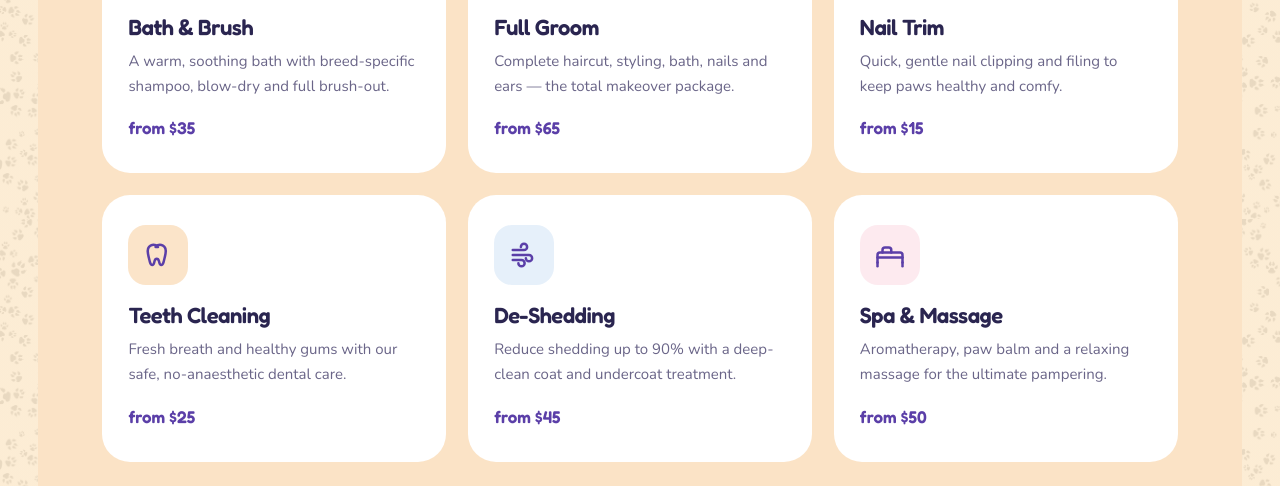
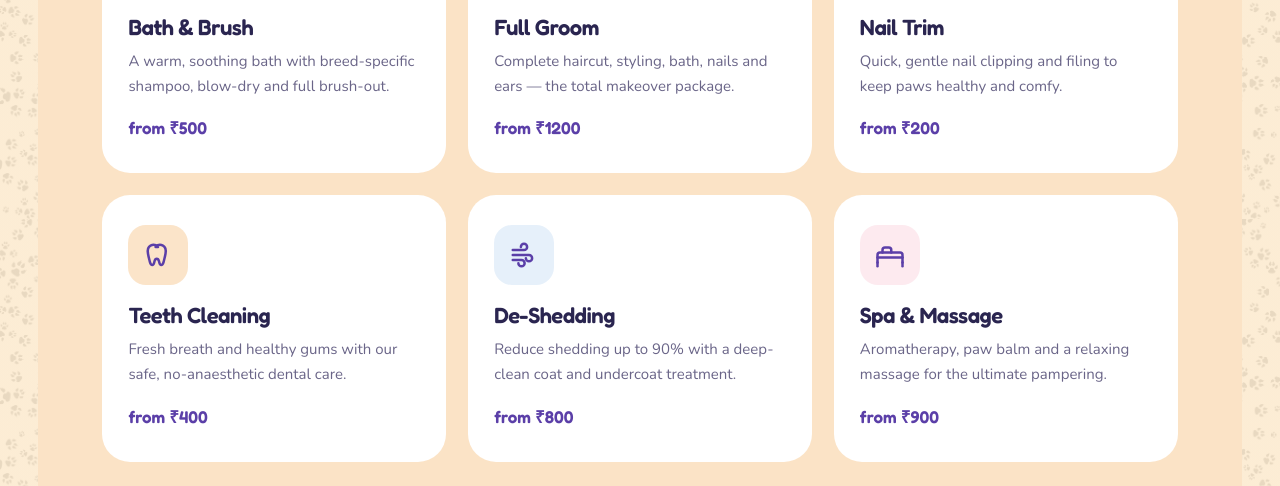
Before and after one commit to Andrew-2120042/Canine-s-Magic-Pet-Grooming-Spa, a plain HTML site: page index.html in a window 1280 px wide. Shown: the part 1881-2367 px from the top of the page. Drawn offline with nearby package versions, Linux system fonts and the light colour scheme.

Commit message:
Change service prices from USD to INR
Co-Authored-By: Claude Opus 4.8 <noreply@anthropic.com>

```diff
--- a/index.html
+++ b/index.html
@@ -293,12 +293,12 @@ footer{background:var(--navy);color:rgba(255,255,255,.72);padding:66px 5% 30px;m
     <h2 class="sec-title">Spa services your pet will love</h2>
     <p class="sec-sub">Tailored treatments for every breed, coat and personality — book a single service or a full pampering package.</p>
     <div class="svc-grid" style="text-align:left">
-      <div class="svc-card"><div class="svc-ic c-pink"><svg viewBox="0 0 24 24" fill="none" stroke="currentColor" stroke-width="2" stroke-linecap="round" stroke-linejoin="round"><path d="M4 12h16v3a4 4 0 0 1-4 4H8a4 4 0 0 1-4-4v-3z"/><path d="M6 12V6a2 2 0 0 1 4 0"/><path d="M6 19l-1 2M18 19l1 2"/></svg></div><h3>Bath &amp; Brush</h3><p>A warm, soothing bath with breed-specific shampoo, blow-dry and full brush-out.</p><div class="svc-price">from $35</div></div>
-      <div class="svc-card"><div class="svc-ic c-lav"><svg viewBox="0 0 24 24" fill="none" stroke="currentColor" stroke-width="2" stroke-linecap="round" stroke-linejoin="round"><circle cx="6" cy="6" r="3"/><circle cx="6" cy="18" r="3"/><line x1="20" y1="4" x2="8.12" y2="15.88"/><line x1="14.47" y1="14.48" x2="20" y2="20"/><line x1="8.12" y1="8.12" x2="12" y2="12"/></svg></div><h3>Full Groom</h3><p>Complete haircut, styling, bath, nails and ears — the total makeover package.</p><div class="svc-price">from $65</div></div>
-      <div class="svc-card"><div class="svc-ic c-blue"><svg viewBox="0 0 24 24" fill="currentColor" stroke="none"><circle cx="5.5" cy="12" r="1.9"/><circle cx="9.5" cy="6.5" r="1.9"/><circle cx="14.5" cy="6.5" r="1.9"/><circle cx="18.5" cy="12" r="1.9"/><path d="M12 12.5c-2.6 0-4.6 2-4.6 4.1 0 1.6 1.2 2.6 2.8 2.6.9 0 1.3-.4 1.8-.4s.9.4 1.8.4c1.6 0 2.8-1 2.8-2.6 0-2.1-2-4.1-4.6-4.1z"/></svg></div><h3>Nail Trim</h3><p>Quick, gentle nail clipping and filing to keep paws healthy and comfy.</p><div class="svc-price">from $15</div></div>
-      <div class="svc-card"><div class="svc-ic c-yellow"><svg viewBox="0 0 24 24" fill="none" stroke="currentColor" stroke-width="2" stroke-linecap="round" stroke-linejoin="round"><path d="M12 5.5c-1.5-1.5-4-2-6-1C4 5.5 3.5 8 4 11c.4 2.4 1 4.5 1.5 6.5.4 1.6 1 2.5 2 2.5 1.2 0 1.3-1.5 1.7-3 .3-1.2.6-2 1.8-2s1.5.8 1.8 2c.4 1.5.5 3 1.7 3 1 0 1.6-.9 2-2.5.5-2 1.1-4.1 1.5-6.5.5-3 0-5.5-2-6.5-2-1-4.5-.5-6 1z"/></svg></div><h3>Teeth Cleaning</h3><p>Fresh breath and healthy gums with our safe, no-anaesthetic dental care.</p><div class="svc-price">from $25</div></div>
-      <div class="svc-card"><div class="svc-ic c-blue"><svg viewBox="0 0 24 24" fill="none" stroke="currentColor" stroke-width="2" stroke-linecap="round" stroke-linejoin="round"><path d="M3 8h9a2.5 2.5 0 1 0-2.5-2.5"/><path d="M3 12h13a2.5 2.5 0 1 1-2.5 2.5"/><path d="M3 16h7a2.5 2.5 0 1 1-2.5 2.5"/></svg></div><h3>De-Shedding</h3><p>Reduce shedding up to 90% with a deep-clean coat and undercoat treatment.</p><div class="svc-price">from $45</div></div>
-      <div class="svc-card"><div class="svc-ic c-pink"><svg viewBox="0 0 24 24" fill="none" stroke="currentColor" stroke-width="2" stroke-linecap="round" stroke-linejoin="round"><path d="M2 18v-6a2 2 0 0 1 2-2h16a2 2 0 0 1 2 2v6"/><line x1="2" y1="14" x2="22" y2="14"/><path d="M6 10V8a2 2 0 0 1 2-2h3a2 2 0 0 1 2 2v2"/><line x1="2" y1="18" x2="2" y2="21"/><line x1="22" y1="18" x2="22" y2="21"/></svg></div><h3>Spa &amp; Massage</h3><p>Aromatherapy, paw balm and a relaxing massage for the ultimate pampering.</p><div class="svc-price">from $50</div></div>
+      <div class="svc-card"><div class="svc-ic c-pink"><svg viewBox="0 0 24 24" fill="none" stroke="currentColor" stroke-width="2" stroke-linecap="round" stroke-linejoin="round"><path d="M4 12h16v3a4 4 0 0 1-4 4H8a4 4 0 0 1-4-4v-3z"/><path d="M6 12V6a2 2 0 0 1 4 0"/><path d="M6 19l-1 2M18 19l1 2"/></svg></div><h3>Bath &amp; Brush</h3><p>A warm, soothing bath with breed-specific shampoo, blow-dry and full brush-out.</p><div class="svc-price">from ₹500</div></div>
+      <div class="svc-card"><div class="svc-ic c-lav"><svg viewBox="0 0 24 24" fill="none" stroke="currentColor" stroke-width="2" stroke-linecap="round" stroke-linejoin="round"><circle cx="6" cy="6" r="3"/><circle cx="6" cy="18" r="3"/><line x1="20" y1="4" x2="8.12" y2="15.88"/><line x1="14.47" y1="14.48" x2="20" y2="20"/><line x1="8.12" y1="8.12" x2="12" y2="12"/></svg></div><h3>Full Groom</h3><p>Complete haircut, styling, bath, nails and ears — the total makeover package.</p><div class="svc-price">from ₹1200</div></div>
+      <div class="svc-card"><div class="svc-ic c-blue"><svg viewBox="0 0 24 24" fill="currentColor" stroke="none"><circle cx="5.5" cy="12" r="1.9"/><circle cx="9.5" cy="6.5" r="1.9"/><circle cx="14.5" cy="6.5" r="1.9"/><circle cx="18.5" cy="12" r="1.9"/><path d="M12 12.5c-2.6 0-4.6 2-4.6 4.1 0 1.6 1.2 2.6 2.8 2.6.9 0 1.3-.4 1.8-.4s.9.4 1.8.4c1.6 0 2.8-1 2.8-2.6 0-2.1-2-4.1-4.6-4.1z"/></svg></div><h3>Nail Trim</h3><p>Quick, gentle nail clipping and filing to keep paws healthy and comfy.</p><div class="svc-price">from ₹200</div></div>
+      <div class="svc-card"><div class="svc-ic c-yellow"><svg viewBox="0 0 24 24" fill="none" stroke="currentColor" stroke-width="2" stroke-linecap="round" stroke-linejoin="round"><path d="M12 5.5c-1.5-1.5-4-2-6-1C4 5.5 3.5 8 4 11c.4 2.4 1 4.5 1.5 6.5.4 1.6 1 2.5 2 2.5 1.2 0 1.3-1.5 1.7-3 .3-1.2.6-2 1.8-2s1.5.8 1.8 2c.4 1.5.5 3 1.7 3 1 0 1.6-.9 2-2.5.5-2 1.1-4.1 1.5-6.5.5-3 0-5.5-2-6.5-2-1-4.5-.5-6 1z"/></svg></div><h3>Teeth Cleaning</h3><p>Fresh breath and healthy gums with our safe, no-anaesthetic dental care.</p><div class="svc-price">from ₹400</div></div>
+      <div class="svc-card"><div class="svc-ic c-blue"><svg viewBox="0 0 24 24" fill="none" stroke="currentColor" stroke-width="2" stroke-linecap="round" stroke-linejoin="round"><path d="M3 8h9a2.5 2.5 0 1 0-2.5-2.5"/><path d="M3 12h13a2.5 2.5 0 1 1-2.5 2.5"/><path d="M3 16h7a2.5 2.5 0 1 1-2.5 2.5"/></svg></div><h3>De-Shedding</h3><p>Reduce shedding up to 90% with a deep-clean coat and undercoat treatment.</p><div class="svc-price">from ₹800</div></div>
+      <div class="svc-card"><div class="svc-ic c-pink"><svg viewBox="0 0 24 24" fill="none" stroke="currentColor" stroke-width="2" stroke-linecap="round" stroke-linejoin="round"><path d="M2 18v-6a2 2 0 0 1 2-2h16a2 2 0 0 1 2 2v6"/><line x1="2" y1="14" x2="22" y2="14"/><path d="M6 10V8a2 2 0 0 1 2-2h3a2 2 0 0 1 2 2v2"/><line x1="2" y1="18" x2="2" y2="21"/><line x1="22" y1="18" x2="22" y2="21"/></svg></div><h3>Spa &amp; Massage</h3><p>Aromatherapy, paw balm and a relaxing massage for the ultimate pampering.</p><div class="svc-price">from ₹900</div></div>
     </div>
   </div>
 </section>
```
